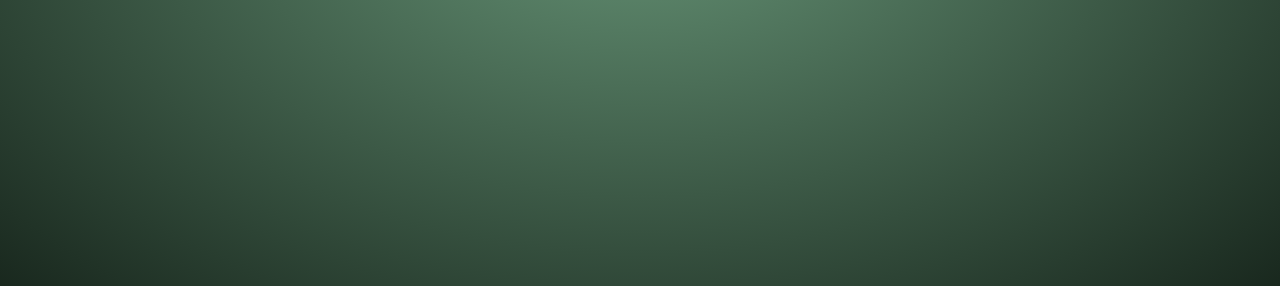
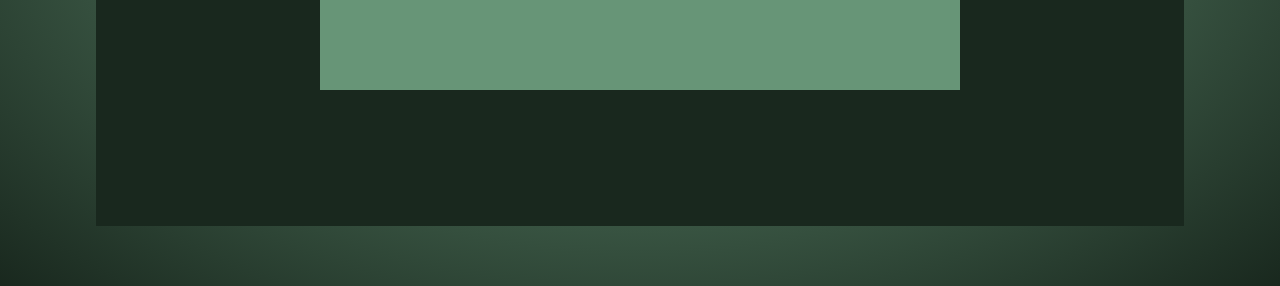
Before and after one commit to Usimyc/GitConQuiz, a website built with Vite: page index.html in a window 1280 px wide. Shown: the part 514-800 px from the top of the page. Built offline with nearby package versions, Linux system fonts and the light colour scheme; files whose address does not match are found by name; a web font is replaced by a local one.

Commit message:
change none to block

```diff
--- a/styles/components/overlay.css
+++ b/styles/components/overlay.css
@@ -81,7 +81,7 @@ audio {
 /* SCENE0 */
 
 .scene0-overlay {
-  display: none;
+  display: block;
 }
 
 .scene0-overlay .scene,
--- a/styles/utils.css
+++ b/styles/utils.css
@@ -56,3 +56,7 @@ a {
   transform: translate(-50%, -50%);
   z-index: 999;
 }
+
+/*
+it is not intimidating. look, I am an illiterate in git and made a game joking about git commits, having to ask an AI how to setup the repro for entering the jam. hahahahahahahahahahahahahah oh that's so typical me.
+*/
```
